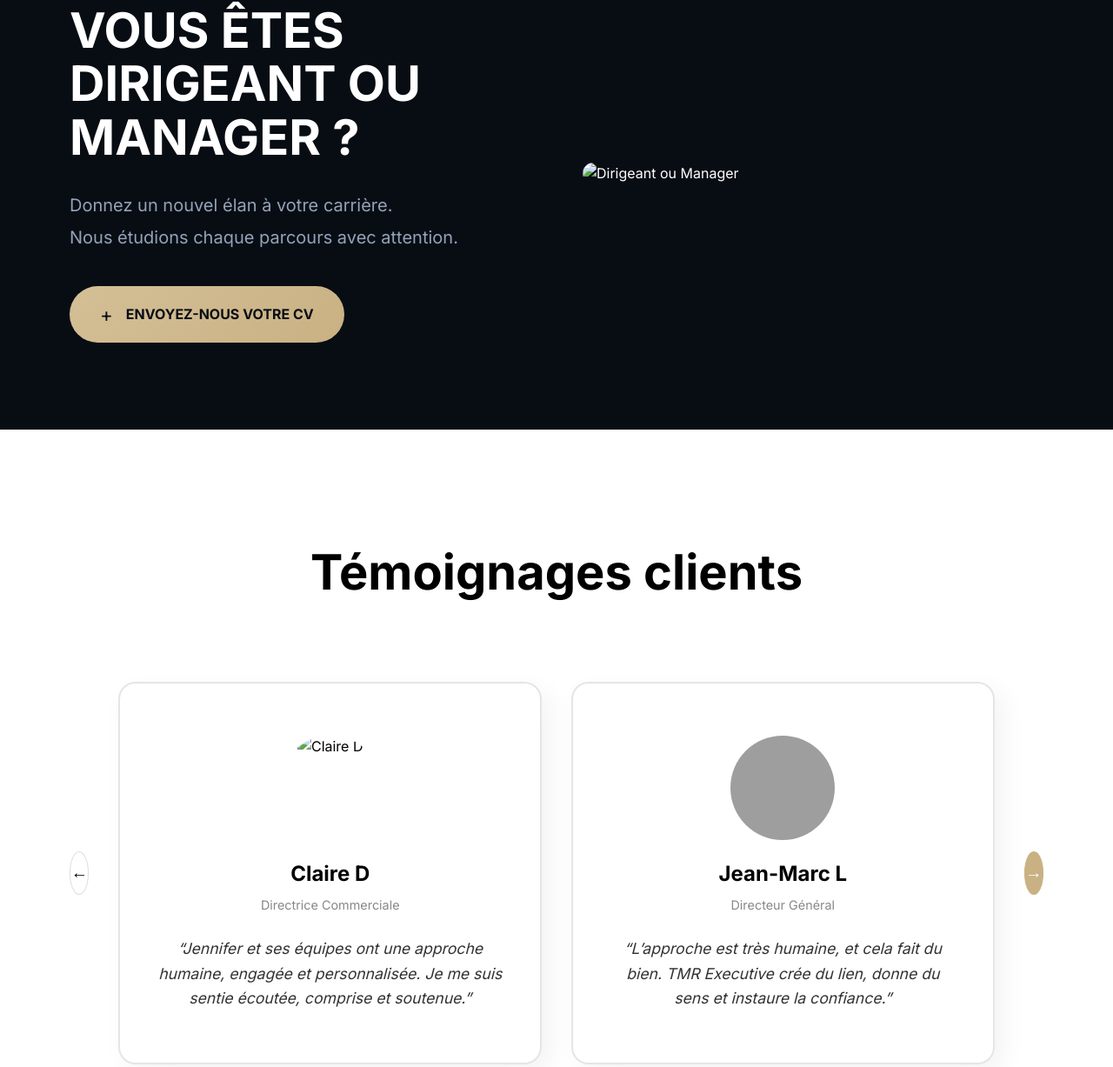
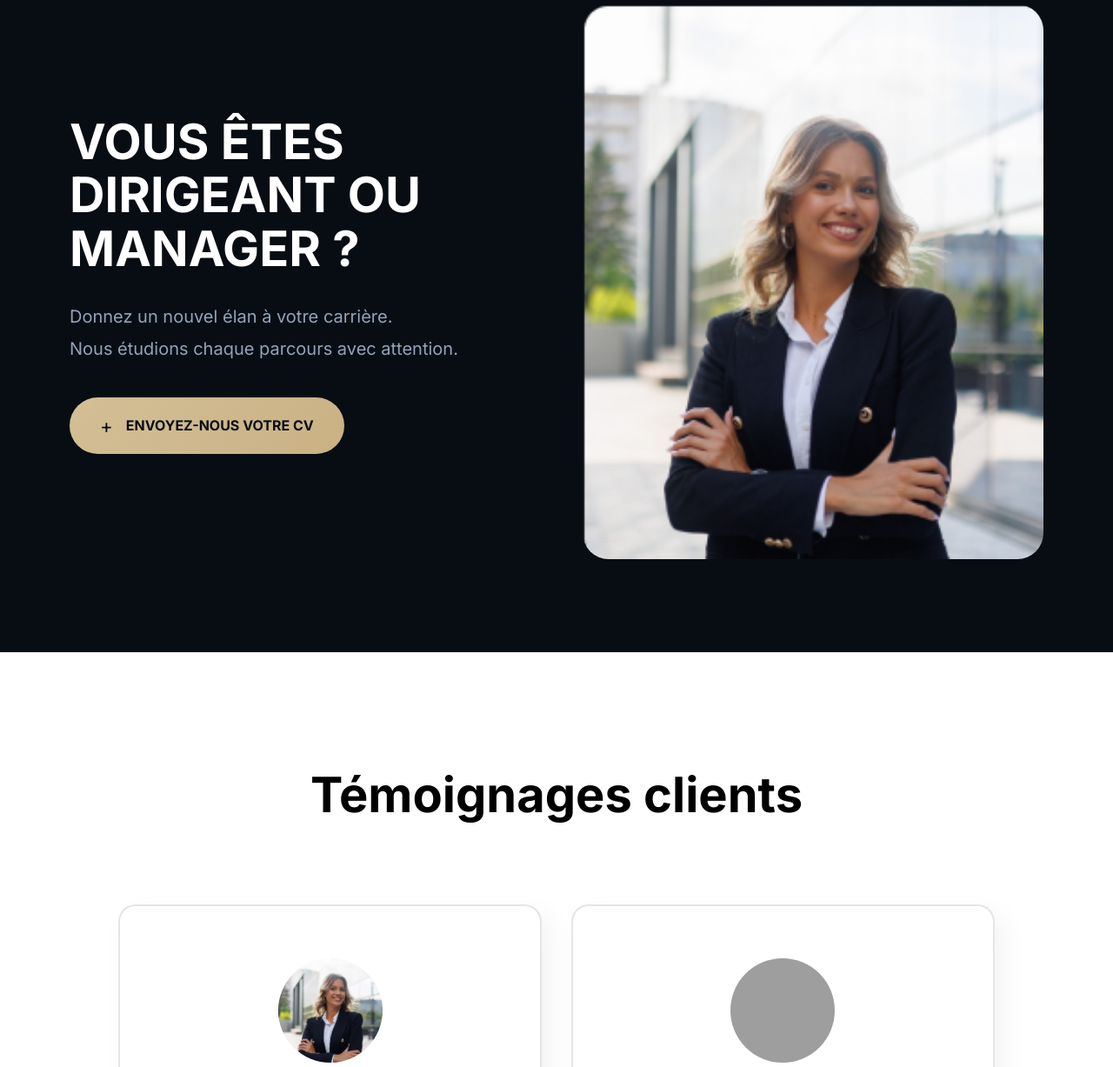
Before and after one commit to bayedhaf/TMR-EXECUTIVE, a plain HTML site: page index.html in a window 1280 px wide. Shown: the part 2261-3488 px from the top of the page at 87% size. Drawn offline with Linux system fonts and the light colour scheme; grey boxes are pictures that could not be loaded.

Commit message:
Update image paths in index.html

```diff
--- a/index.html
+++ b/index.html
@@ -132,7 +132,7 @@
             </a>
         </div>
         <div class="manager-image">
-            <img src="/landingPage/assets/images/managerfamel.png" alt="Dirigeant ou Manager">
+            <img src="/assets/images/managerfamel.png" alt="Dirigeant ou Manager">
         </div>
     </div>
 </section>
@@ -147,7 +147,7 @@
             <div class="testimonials-grid">
                 <div class="testimonial-card">
                     <div class="profile-pic">
-                        <img src="/landingPage/assets/images/managerfamel.png" alt="Claire D">
+                        <img src="/assets/images/managerfamel.png" alt="Claire D">
                     </div>
                     <h3>Claire D</h3>
                     <p class="profile-role">Directrice Commerciale</p>
```
